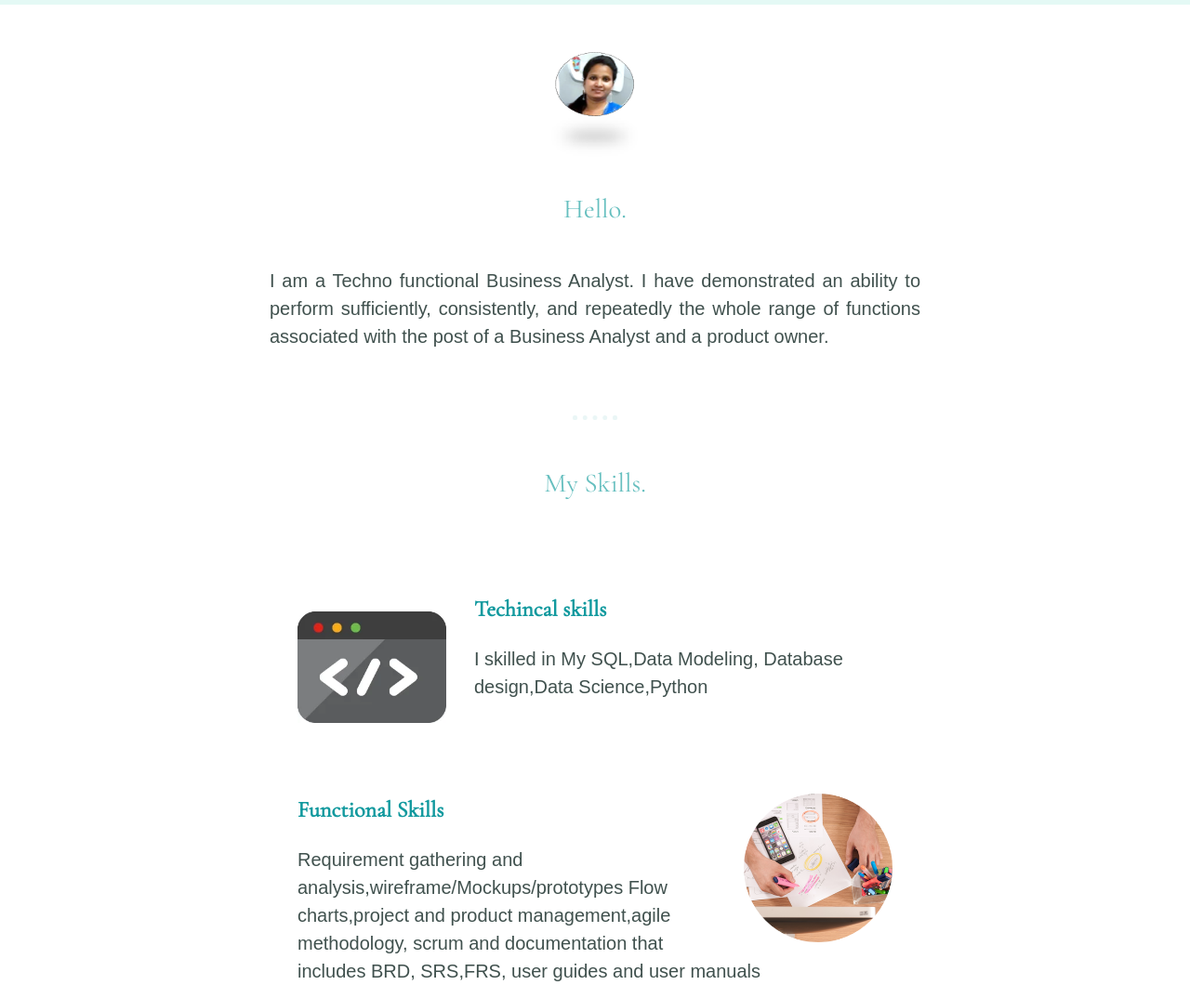
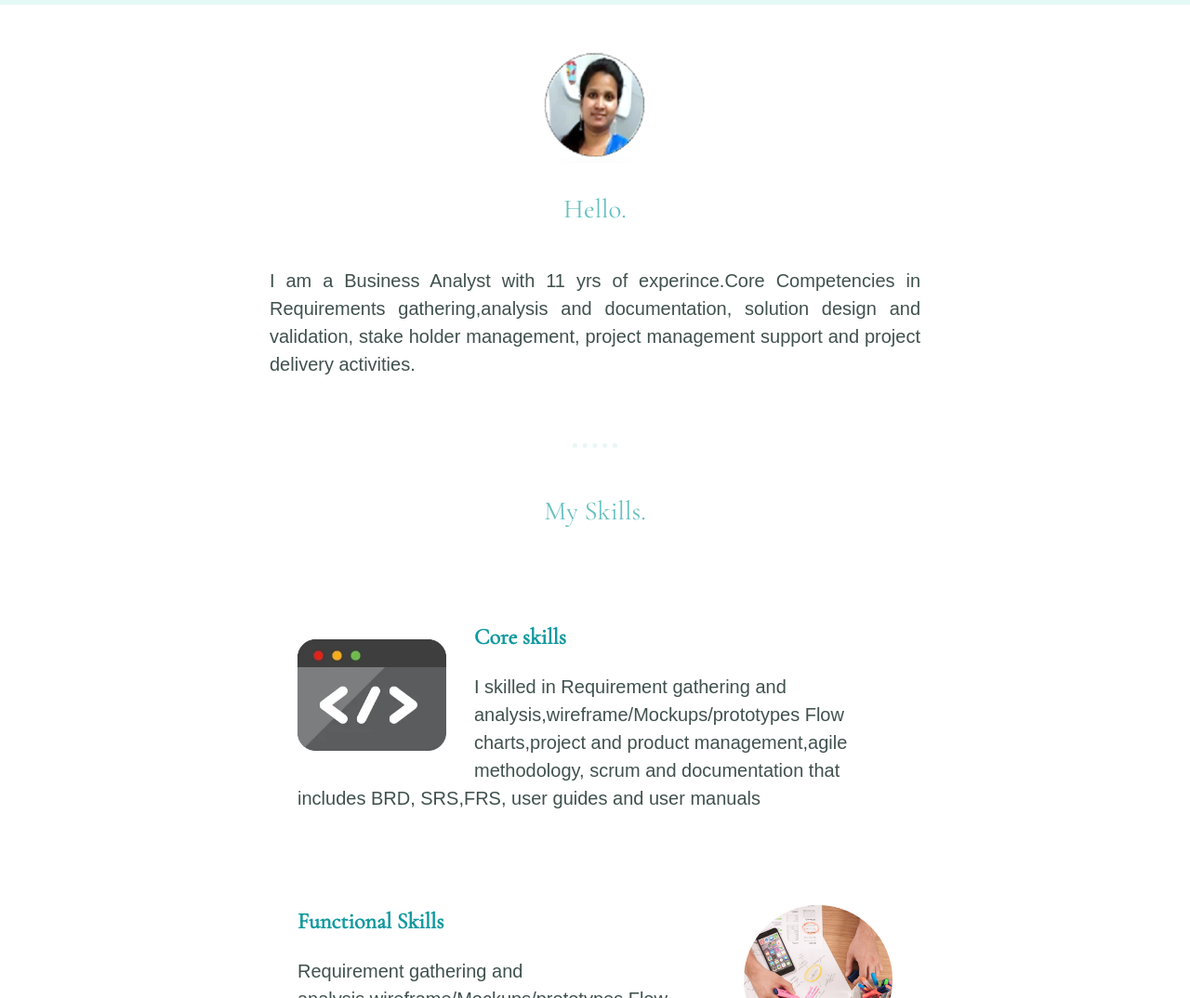
Before and after one commit to snehasavarapu/Sneha-officials, a plain HTML site: page index.html in a window 1280 px wide. Shown: the part 650-1724 px from the top of the page at 93% size. Drawn offline with nearby package versions, Linux system fonts and the light colour scheme; a web font is replaced by a local one.

Commit message:
Update index.html

```diff
--- a/index.html
+++ b/index.html
@@ -19,10 +19,10 @@
   </div>
   <div class="middle-container">
     <div class="profile">
-      <img class="sneha-pic" src="Sneha.png" alt="sneha-pic">
+      <img class="sneha-pic" src="Savarapu.png" alt="sneha-pic">
       <h2>Hello.</h2>
-      <p class="about-me">I am a Techno functional Business Analyst. I have demonstrated an ability to perform sufficiently, consistently,
-        and repeatedly the whole range of functions associated with the post of a Business Analyst and a product owner.
+      <p class="about-me">I am a Business Analyst with 11 yrs of experince.Core Competencies in Requirements gathering,analysis and documentation,
+        solution design and validation, stake holder management, project management support and project delivery activities.
       </p>
     </div>
     <hr>
@@ -30,8 +30,10 @@
       <h2>My Skills.</h2>
       <div class="skill-row">
         <img class="code-img" src="giphy.webp" alt="skills-pic">
-        <h3>Techincal skills</h3>
-        <p class="skill-description">I skilled in My SQL,Data Modeling, Database design,Data Science,Python </p>
+        <h3>Core skills</h3>
+        <p class="skill-description">I skilled in Requirement gathering and analysis,wireframe/Mockups/prototypes
+          Flow charts,project and product management,agile methodology, scrum
+          and documentation that includes BRD, SRS,FRS, user guides and user manuals </p>
       </div>
       <div class="skill-row">
         <img class="chillies-img" src="work-circle.png" alt="chillies-pic">
```
